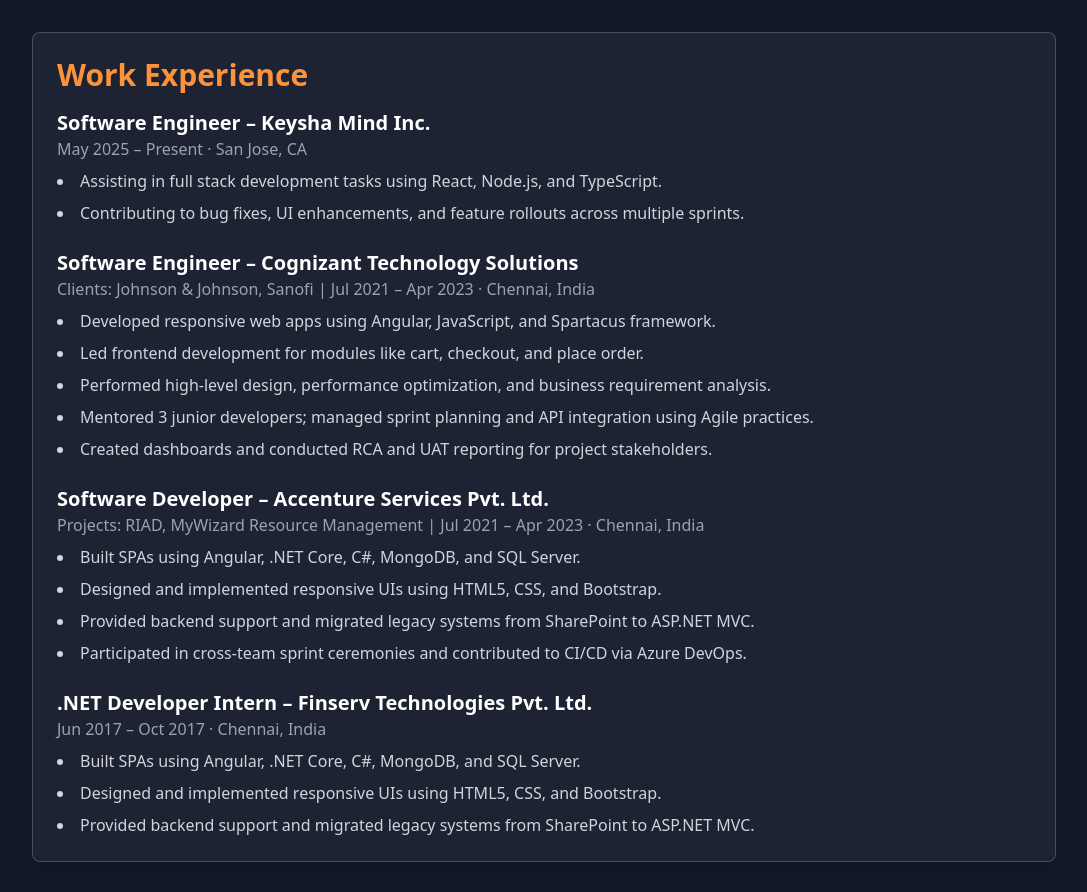
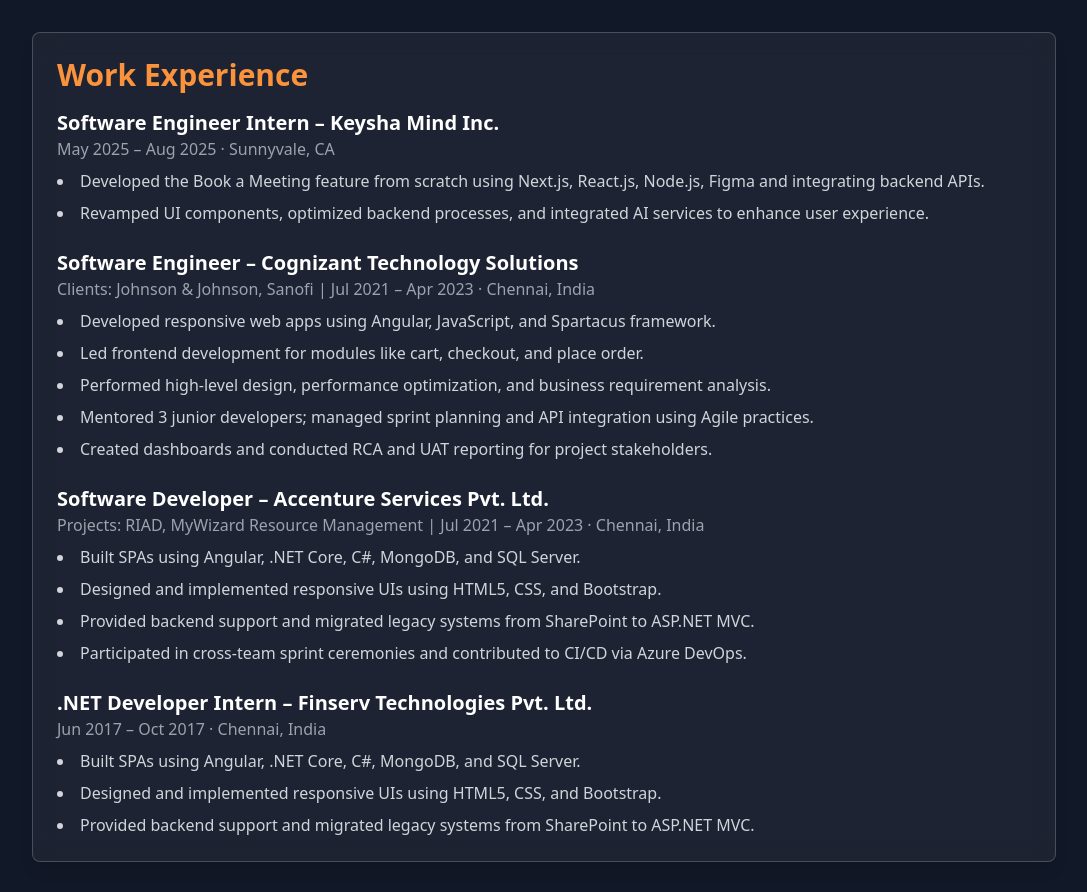
Before and after one commit to poojavelu/poojavelu.github.io, a Next.js app: page / in a window 1280 px wide. Shown: the part 2677-3569 px from the top of the page, without its empty margins (96-1183 px from the left). Built offline with nearby package versions, Linux system fonts and the light colour scheme.

Commit message:
Update Resume.tsx

```diff
--- a/src/components/Resume.tsx
+++ b/src/components/Resume.tsx
@@ -29,15 +29,15 @@
           <div className="space-y-6">
           <div>
               <h4 className="text-xl font-semibold text-white">
-              Software Engineer – Keysha Mind Inc.
+              Software Engineer Intern – Keysha Mind Inc.
               </h4>
-              <p className="text-gray-400">May 2025 – Present · San Jose, CA</p>
+              <p className="text-gray-400">May 2025 – Aug 2025 · Sunnyvale, CA</p>
               <ul className="list-disc list-inside text-gray-300 mt-2 space-y-2">
                 <li>
-                Assisting in full stack development tasks using React, Node.js, and TypeScript.
+                Developed the Book a Meeting feature from scratch using Next.js, React.js, Node.js, Figma and integrating backend APIs.
                 </li>
                 <li>
-                Contributing to bug fixes, UI enhancements, and feature rollouts across multiple sprints.
+                Revamped UI components, optimized backend processes, and integrated AI services to enhance user experience.
                 </li>
               </ul>
             </div>
```
